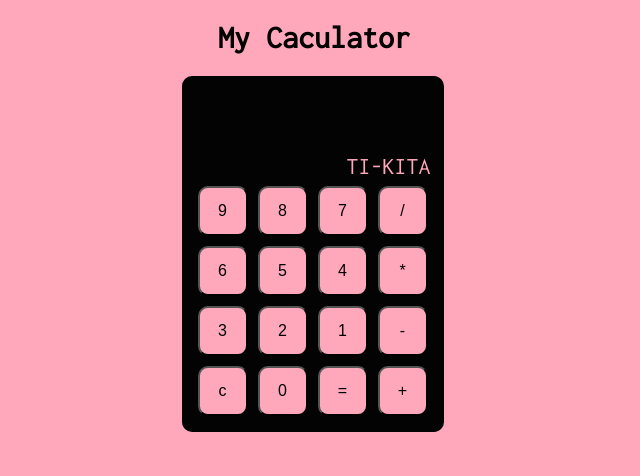
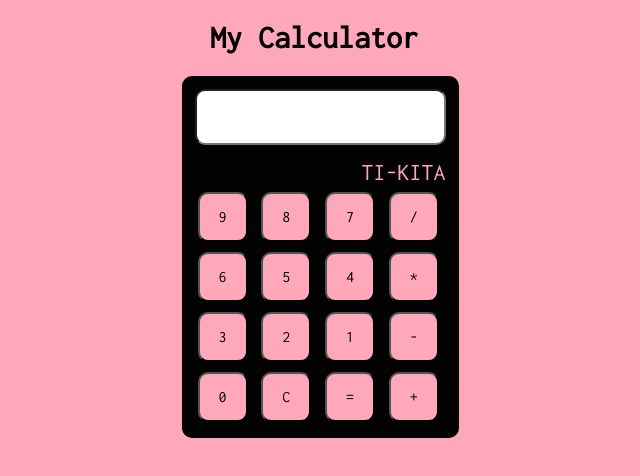
Before and after one commit to kitababyyyy/javascript-html-calculator, a plain HTML site: page index.html in a window 1280 px wide. Shown: the whole page, without its empty margins (326-966 px from the left). Drawn offline with Linux system fonts and the light colour scheme.

Commit message:
fifth commit

```diff
--- a/index.html
+++ b/index.html
@@ -3,43 +3,39 @@
    <head>
        <title>My Caculator</title>
        <link rel="stylesheet" href="style.css" type="text/css" />
+      <link href="https://fonts.googleapis.com/css?family=Inconsolata" rel="stylesheet">
    </head>
    <body>
-       <link href="https://fonts.googleapis.com/css?family=Inconsolata" rel="stylesheet">
-       <h1 id="title">My Caculator</h1>
+       <h1 id="title">My Calculator</h1>
         <div id="keypad">
             <table>
                 <tr>
-                   <td colspan="4" height="20px"><div id="display-bar"></div></td>
+                    <td colspan="4" height="20px"><div><input type="text" id="display-bar"/></div></td>
                 </tr>
                 <tr>
                     <td colspan="4"><div id="calculator-brand">TI-KITA</div></td>
                 </tr>
                 <tr>
-
-
-
-                   <td><input type="button" value="9" onclick="display(9)"/></td>
-                   <td><input type="button" value="8" onclick="display(8)"/></td>
-                   <td><input type="button" value="7" onclick="display(7)"/></td>
+                    <td><input class="white-button" type="button" value="9" onclick="display(9)"/></td>
+                    <td><input class="white-button" type="button" value="8" onclick="display(8)"/></td>
+                    <td><input class="white-button" type="button" value="7" onclick="display(7)"/></td>
                     <td><input type="button" value="/" onclick="display('/')"/></td>
-
                 </tr>
                 <tr>
-                   <td><input type="button" value="6" onclick="display(6)"/></td>
-                   <td><input type="button" value="5" onclick="display(5)"/></td>
-                   <td><input type="button" value="4" onclick="display(4)"/></td>
+                    <td><input class="white-button" type="button" value="6" onclick="display(6)"/></td>
+                    <td><input class="white-button" type="button" value="5" onclick="display(5)"/></td>
+                    <td><input class="white-button" type="button" value="4" onclick="display(4)"/></td>
                     <td><input type="button" value="*" onclick="display('*')"/></td>
                 </tr>
                 <tr>
-                   <td><input type="button" value="3" onclick="display(3)"/></td>
-                   <td><input type="button" value="2" onclick="display(2)"/></td>
-                   <td><input type="button" value="1" onclick="display(1)"/></td>
+                    <td><input class="white-button" type="button" value="3" onclick="display(3)"/></td>
+                    <td><input class="white-button" type="button" value="2" onclick="display(2)"/></td>
+                    <td><input class="white-button" type="button" value="1" onclick="display(1)"/></td>
                     <td><input type="button" value="-" onclick="display('-')"/></td>
                 </tr>
                 <tr>
-                   <td><input type="button" value="c" onclick="clearDisplay(0)"/></td>
-                   <td><input type="button" value="0" onclick="display(0)"/></td>
+                    <td><input class="white-button" type="button" value="0" onclick="display(0)"/></td>
+                    <td><input type="button" value="C" onclick="clearDisplay()"/></td>
                     <td><input type="button" value="=" onclick="calculate()"/></td>
                     <td><input type="button" value="+" onclick="display('+')"/></td>
                 </tr>
@@ -47,3 +43,4 @@
         </div>
    </body>
    <script type="text/javascript" src="script.js"></script>
+   </html>
--- a/script.js
+++ b/script.js
@@ -1,11 +1,12 @@
 function clearDisplay(){
- document.getElementById("display-bar").innerHTML="";
+ document.getElementById("display-bar").value="";
 }
 
 function display(userInput){
-    document.getElementById("display-bar").innerHTML += userInput;
+    document.getElementById("display-bar").value += userInput;
 }
+
 function calculate(){
-    var answer = eval(document.getElementById("display-bar").innerHTML);
-    document.getElementById("display-bar").innerHTML=answer;
+    var answer = eval(document.getElementById("display-bar").value);
+    document.getElementById("display-bar").value = answer;
 }
--- a/style.css
+++ b/style.css
@@ -33,15 +33,20 @@ h1{
     background-color: #0303202;
     margin-bottom: 10px;
     height:50px;
+    width:235px;
     font-size: 2em;
     overflow: hidden;
     white-space:nowrap;
-    padding-left: 10px
+    padding-left: 10px;
+    border-radius: 10px;
 }
+
+
 input[type=button]{
     background-color: #ffa8bc;
     height:50px;
     width:50px;
+    font-family:'Inconsolata', monospace;;
     font-size: 1em;
     border-radius:10px;
     margin:3px;
```
Lines whose indentation alone changed are shown as unchanged.
